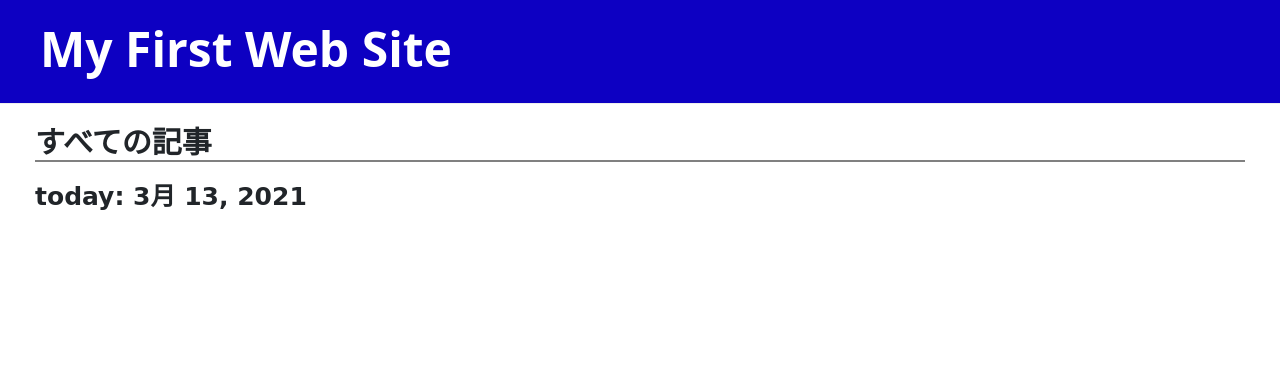
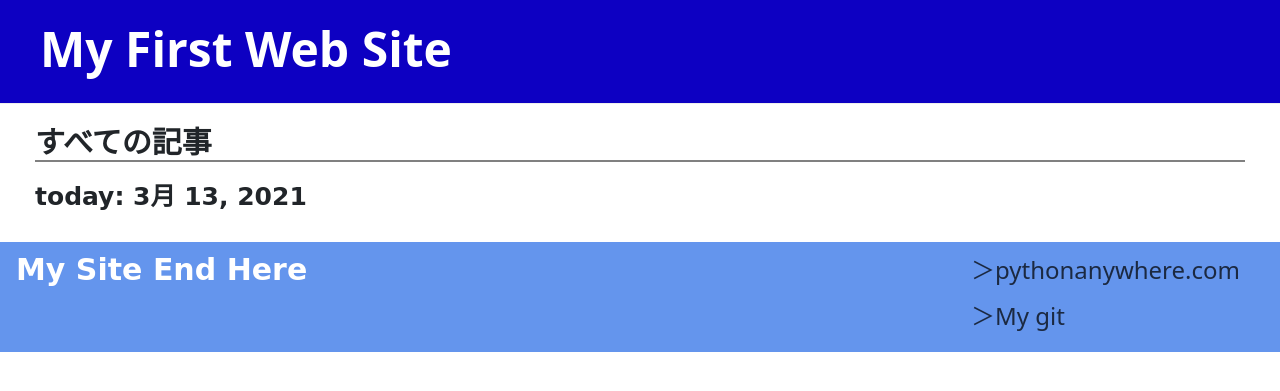
Before and after one commit to hashibird/my-first-blog, a Django app: page / in a window 1280 px wide. Shown: the top 391 px of the page. Run offline with Django 3.2, Linux system fonts and the light colour scheme; data that the repository does not hold is empty; some libraries are stand-ins or nearby versions.

Commit message:
css html adjustment

```diff
--- a/blog/models.py
+++ b/blog/models.py
@@ -15,7 +15,7 @@ class Post(models.Model):
         self.published_date = timezone.now()
         self.save()
 
-    def approved_comment(self):
+    def approved_comments(self):
         return self.comments.filter(approved_comment=True)
 
     def __str__(self):
--- a/blog/static/css/blog.css
+++ b/blog/static/css/blog.css
@@ -1,4 +1,7 @@
 
+li{
+    list-style: none;
+}
 
 a{
     text-decoration: none;
@@ -68,3 +71,27 @@ p{
 hr{
     margin-top: 20px;
 }
+
+footer{
+    padding: 10px 0px 0px 16px;
+    background-color: cornflowerblue;
+    color: white;
+}
+
+.footer-logo h2{
+    float: left;
+    font-size: 30px;
+}
+
+.footer-li{
+    float: right;
+    margin: 0px 40px 0px 0px;
+}
+
+.footer-li p{
+    font-size: 24px;
+}
+
+.card{
+    border:solid 1.5px gray;
+}
--- a/blog/templates/blog/base.html
+++ b/blog/templates/blog/base.html
@@ -28,5 +28,19 @@
         {% block content %}
         {% endblock %}
     </div>
+
+    <footer>
+        <div class="page-footer" style="height: 100px;">
+            <div class="footer-logo">
+                <h2>My Site End Here</h2>
+            </div>
+            <div>
+                <ul class="footer-li">
+                    <li><p><a href="https://www.pythonanywhere.com/user/hashi/">＞pythonanywhere.com</a><p/></li>
+                    <li><p><a href="https://github.com/hashibird">＞My git</a></p></li>
+                </ul>
+            </div>
+        </div>
+    </footer>
     </body>
 </html>
--- a/blog/templates/blog/post_list.html
+++ b/blog/templates/blog/post_list.html
@@ -6,7 +6,7 @@
         <h3 style="margin-bottom: 30px;">today: {{ today }}</h3>
     </div>
     {% for post in posts %}
-        <div class="card mb-4" style="width: 70%; padding-left: 15px; padding-top: 15px;">
+        <div class="card mb-4" style="width: 80%; padding-left: 15px; padding-top: 15px;">
             <h2 class="card-title mb-4" style="border-bottom:1px solid gray;"><a href="{% url 'post_detail' pk=post.pk %}">{{ post.title }}</a></h2>
             <p class="card-text mb-5">{{ post.text|linebreaksbr }}</p>
             <p class="pub-date">公開日：{{ post.published_date }}</p>
```
